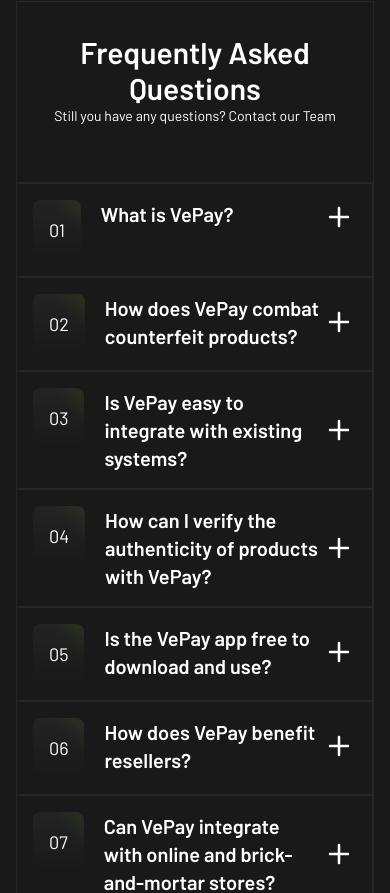
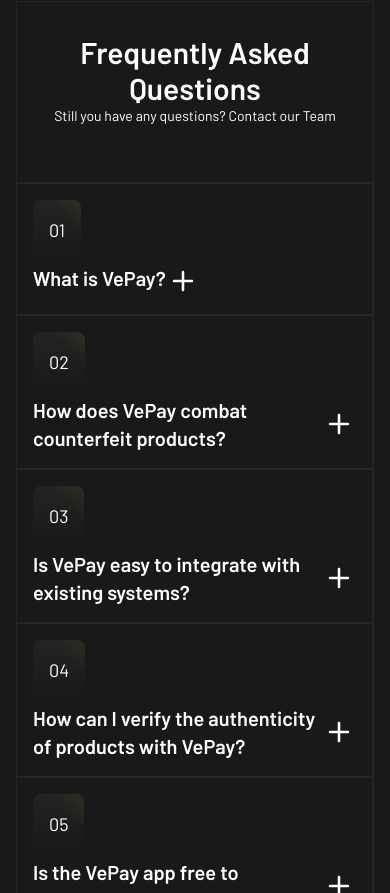
Before and after one commit to awais019/vepay-frontend, a Nuxt app: page / in a window 390 px wide. Shown: the part 5351-6244 px from the top of the page. Built offline with nearby package versions, Linux system fonts and the light colour scheme.

Commit message:
Fixed responsive design.

```diff
--- a/components/FAQ.vue
+++ b/components/FAQ.vue
@@ -22,7 +22,7 @@
 
 <template>
   <div
-    class="flex gap-5 items-start p-4 sm:p-6 lg:p-8 border-r border-b border-t lg:border-t-0 border-grey-15"
+    class="flex flex-col gap-1 md:flex-row md:gap-5 items-start p-4 sm:p-6 lg:p-8 border-r border-b border-t lg:border-t-0 border-grey-15"
   >
     <div
       class="p-4 md:p-5 rounded-lg bg-gradient1 text-lg md:text-xl lg:text-2xl xl:text-3xl"
```
